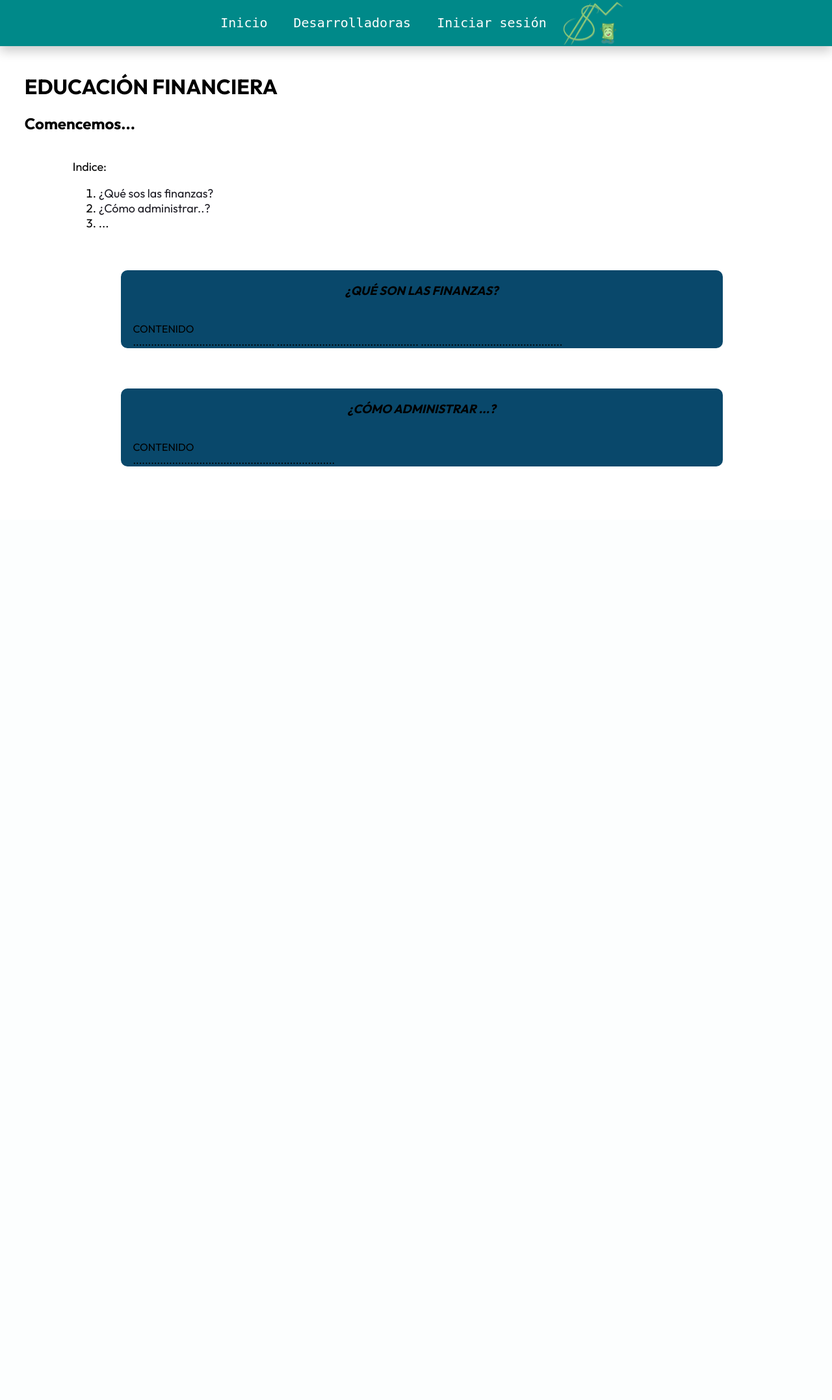
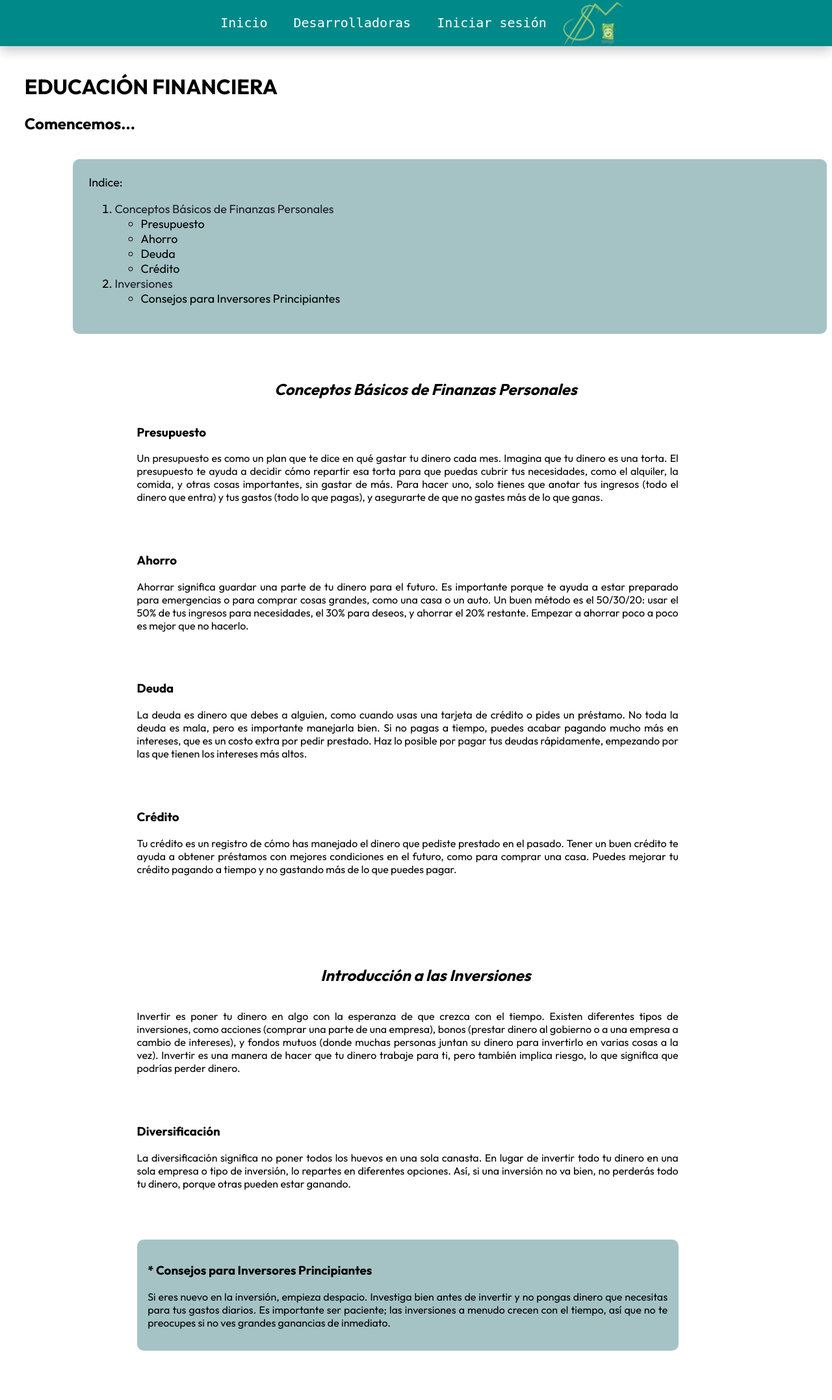
Before and after one commit to SabrinaMaristan/EDUCACION-FINANCIERA, a PHP site: page /Pagina_Adultos.html in a window 1280 px wide. Shown: the whole page at 65% size. Before the commit the page ends 718 px from the top, so only its background shows below. Run offline with PHP 8.4, Linux system fonts and the light colour scheme.

Commit message:
Pag adultos 09.08

```diff
--- a/Estilo_pagina_adultos.css
+++ b/Estilo_pagina_adultos.css
@@ -1,5 +1,13 @@
 /*Se importa las fuentes para poder utulizarla*/
 @import url('https://fonts.googleapis.com/css2?family=Outfit:wght@100..900&display=swap');
+
+@media (max-width: 768px) {
+    #son, #como {
+        margin-left: 5%;
+        margin-right: 5%;
+        width: 90%;
+    }
+}
 
 body{
     font-family: Outfit;
@@ -19,22 +27,30 @@ a:hover {
 #Indice {
     margin-left: 6%;
     font-size: large;
+    background-color: #a5c3c5;
+    padding: 2%;
+    border-radius: 10px;
 }
 
-#son, #como {
+#uno, #dos {
     display: block;
-    margin: 5%;
-    margin-left: 12%;
-    margin-right: 12%;
+    margin: 0 auto; /* Centrar horizontalmente el contenedor principal */
     width: 75%;
     height: auto;
+    padding: 50px;
     border-radius: 10px;
-    background-color: #09486b;
 }
 
 .conjuntoContenidos {
     display: block; /* Para que actue como "bloque", uno abajo del otro.*/
 }
+
+.principiantes {
+    background-color: #a5c3c5;
+    padding: 2%;
+    border-radius: 10px;
+}
+
 
 #titulo {
     display: flex;
--- a/Pagina_Adultos.html
+++ b/Pagina_Adultos.html
@@ -34,31 +34,57 @@
         <div id="Indice">
             Indice:
             <ol>
-                <li> <a href="#son">  ¿Qué sos las finanzas? </a> </li>
-                <li> <a href="#como"> ¿Cómo administrar..? </a> </li>
-                <li>...</li>
+                <li> <a href="#uno">  Conceptos Básicos de Finanzas Personales </a> </li>
+                <ul>
+                    <li>Presupuesto</li>
+                    <li>Ahorro</li>
+                    <li>Deuda</li>
+                    <li>Crédito</li>
+                </ul>
+                <li> <a href="#dos"> Inversiones </a> </li>
+                <ul>
+                    <li>Consejos para Inversores Principiantes</li>
+                </ul>
             </ol>
         </div>
 
         <div class="conjuntoContenidos">
-            <div id="son">
+            <div id="uno">
                 <div id="titulo">
-                    <h3> ¿QUÉ SON LAS FINANZAS?  </a> </h3>
+                    <h2> Conceptos Básicos de Finanzas Personales  </h2>
                 </div>
 
                 <div id="contenido">
-                    <p> CONTENIDO <br> ............................................... ...............................................  ...............................................   </p>
+                    <h3>Presupuesto</h3>
+                    <p> Un presupuesto es como un plan que te dice en qué gastar tu dinero cada mes. Imagina que tu dinero es una torta. El presupuesto te ayuda a decidir cómo repartir esa torta para que puedas cubrir tus necesidades, como el alquiler, la comida, y otras cosas importantes, sin gastar de más. Para hacer uno, solo tienes que anotar tus ingresos (todo el dinero que entra) y tus gastos (todo lo que pagas), y asegurarte de que no gastes más de lo que ganas. </p> <br><br>
+
+                    <h3>Ahorro</h3>
+                    <p>Ahorrar significa guardar una parte de tu dinero para el futuro. Es importante porque te ayuda a estar preparado para emergencias o para comprar cosas grandes, como una casa o un auto. Un buen método es el 50/30/20: usar el 50% de tus ingresos para necesidades, el 30% para deseos, y ahorrar el 20% restante. Empezar a ahorrar poco a poco es mejor que no hacerlo. </p> <br><br>
+
+                    <h3>Deuda</h3>
+                    <p>La deuda es dinero que debes a alguien, como cuando usas una tarjeta de crédito o pides un préstamo. No toda la deuda es mala, pero es importante manejarla bien. Si no pagas a tiempo, puedes acabar pagando mucho más en intereses, que es un costo extra por pedir prestado. Haz lo posible por pagar tus deudas rápidamente, empezando por las que tienen los intereses más altos. </p> <br><br>
+
+                    <h3>Crédito</h3>
+                    <p>Tu crédito es un registro de cómo has manejado el dinero que pediste prestado en el pasado. Tener un buen crédito te ayuda a obtener préstamos con mejores condiciones en el futuro, como para comprar una casa. Puedes mejorar tu crédito pagando a tiempo y no gastando más de lo que puedes pagar. </p>
                 </div>
 
             </div>
 
-            <div id="como">
+            <div id="dos">
                 <div id="titulo">
-                    <h3> ¿CÓMO ADMINISTRAR ...?  </a> </h3>
+                    <h2> Introducción a las Inversiones  </h2>
                 </div>
 
                 <div id="contenido">
-                    <p> CONTENIDO <br> ................................................................... </p>
+                    <p> Invertir es poner tu dinero en algo con la esperanza de que crezca con el tiempo. Existen diferentes tipos de inversiones, como acciones (comprar una parte de una empresa), bonos (prestar dinero al gobierno o a una empresa a cambio de intereses), y fondos mutuos (donde muchas personas juntan su dinero para invertirlo en varias cosas a la vez). Invertir es una manera de hacer que tu dinero trabaje para ti, pero también implica riesgo, lo que significa que podrías perder dinero.  </p> <br><br>
+
+                    <h3> Diversificación </h3>
+                    <p> La diversificación significa no poner todos los huevos en una sola canasta. En lugar de invertir todo tu dinero en una sola empresa o tipo de inversión, lo repartes en diferentes opciones. Así, si una inversión no va bien, no perderás todo tu dinero, porque otras pueden estar ganando. </p> <br><br><br>
+
+                    <div class="principiantes">
+                        <h3> * Consejos para Inversores Principiantes </h3>
+                        <p> Si eres nuevo en la inversión, empieza despacio. Investiga bien antes de invertir y no pongas dinero que necesitas para tus gastos diarios. Es importante ser paciente; las inversiones a menudo crecen con el tiempo, así que no te preocupes si no ves grandes ganancias de inmediato. </p>
+                    </div>
                 </div>
             </div>
 
```
